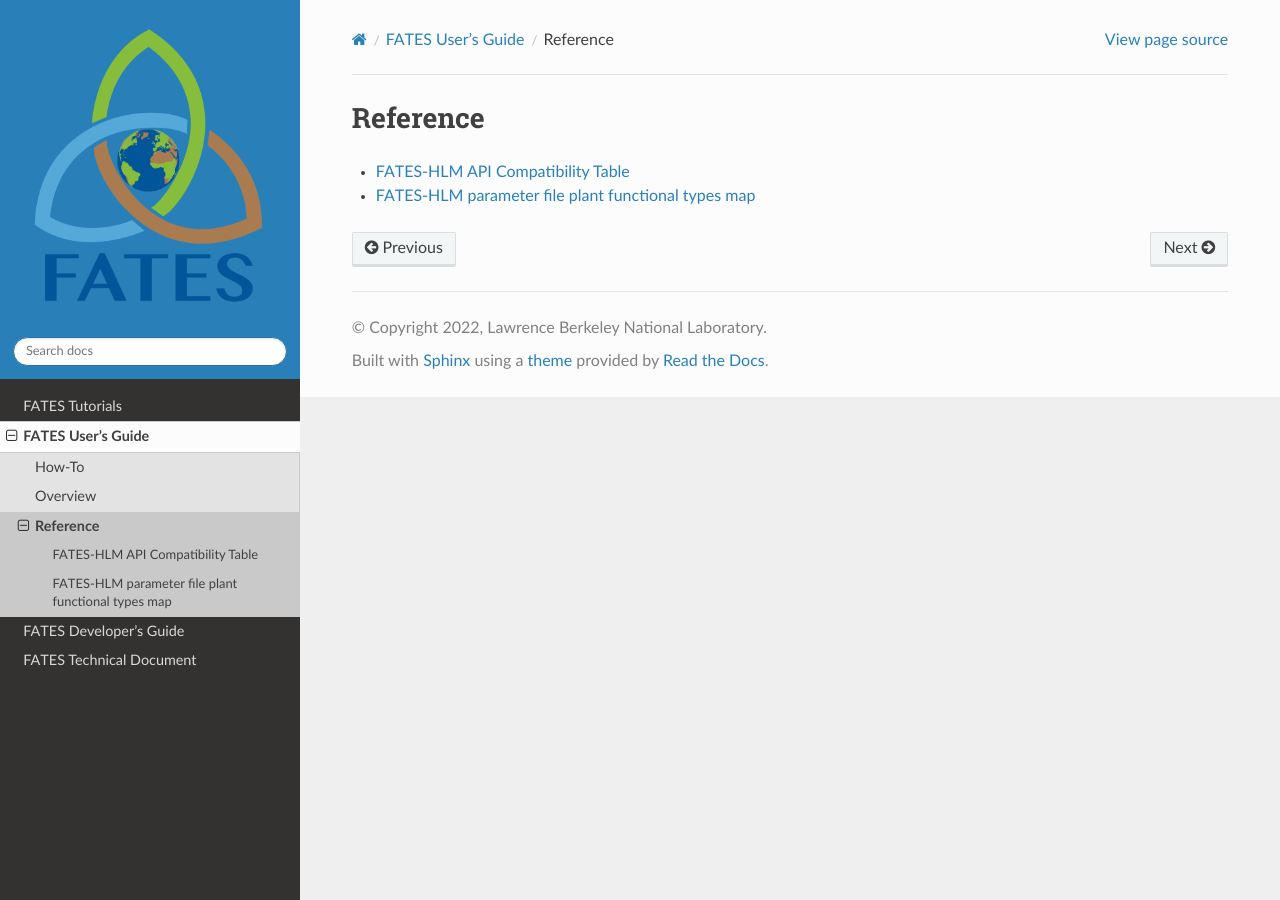
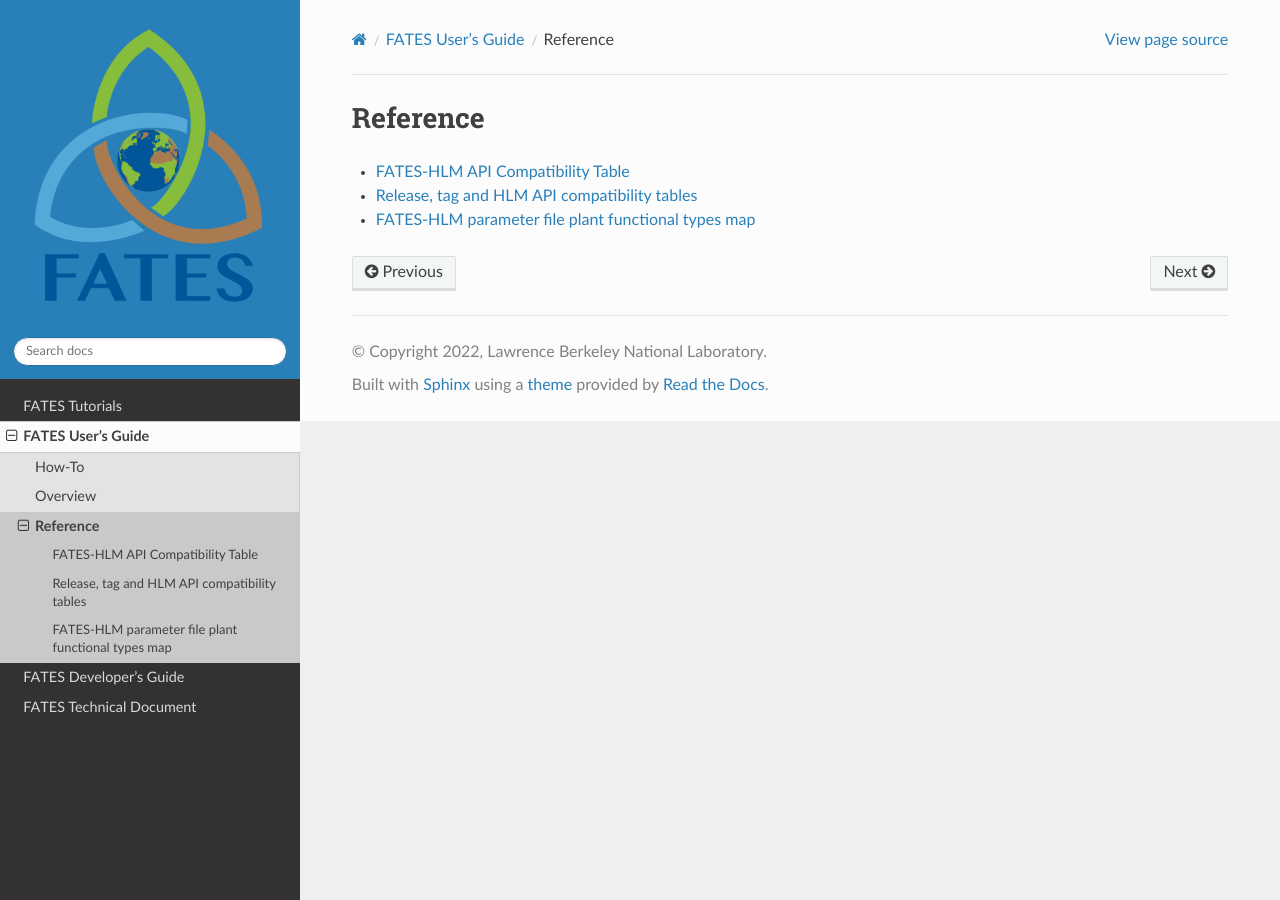
Before and after one commit to NGEET/fates-users-guide, a Sphinx documentation site: the page built from docs/source/user/reference.rst, in a window 1280 px wide. Built offline with Sphinx 7.4.7 and the Read the Docs theme 3.1.0, drawn with Linux system fonts in a browser that asks for light colours.

Commit message:
temporarily add new rst compat page to index

```diff
--- a/docs/source/user/reference.rst
+++ b/docs/source/user/reference.rst
@@ -7,4 +7,5 @@ Reference
    :maxdepth: 1
 
    Table-of-FATES-API-and-HLM-STATUS
+   release-tags-compat-table
    HLM-FATES-PFT-map
```
